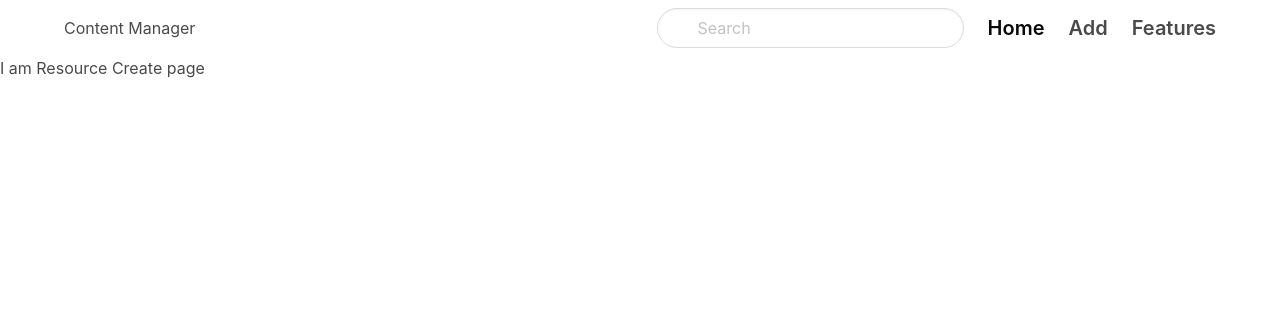
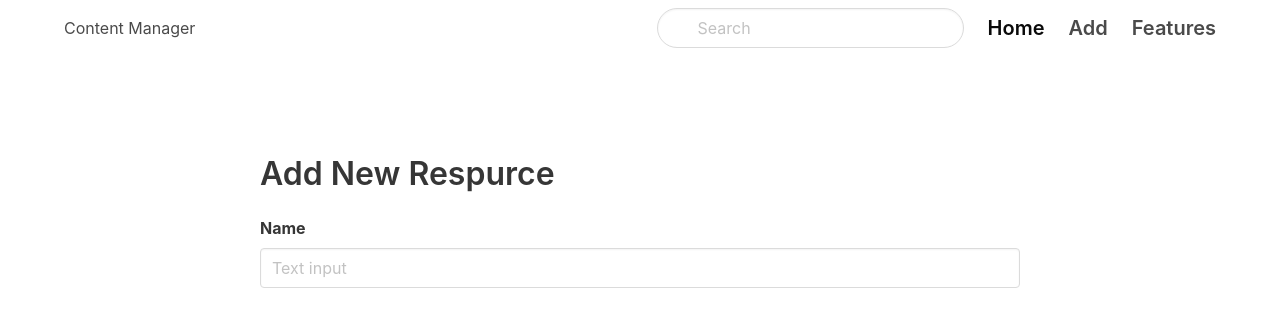
Before and after one commit to parkercatz/Next-content-manager-app, a Next.js app: page /resources/new in a window 1280 px wide. Shown: the top 326 px of the page. Built offline with nearby package versions, Linux system fonts and the light colour scheme.

Commit message:
feat: resource form

```diff
--- a/pages/resources/new.js
+++ b/pages/resources/new.js
@@ -3,7 +3,27 @@
 const ResourceCreate = () => {
   return (
     <Layout>
-      <div>I am Resource Create page</div>
+      <div className="container">
+        <div className="columns">
+          <div className="column is-8 is-offset-2">
+            <div className="resource-form">
+              <h1 className="title">Add New Respurce</h1>
+              <form action="">
+                <div className="field">
+                  <label className="label">Name</label>
+                  <div className="control">
+                    <input
+                      className="input"
+                      type="text"
+                      placeholder="Text input"
+                    />
+                  </div>
+                </div>
+              </form>
+            </div>
+          </div>
+        </div>
+      </div>
     </Layout>
   )
 }
--- a/styles/globals.css
+++ b/styles/globals.css
@@ -14,3 +14,7 @@
 * {
   box-sizing: border-box;
 }
+
+.resource-form {
+  margin-top: 100px;
+}
```
